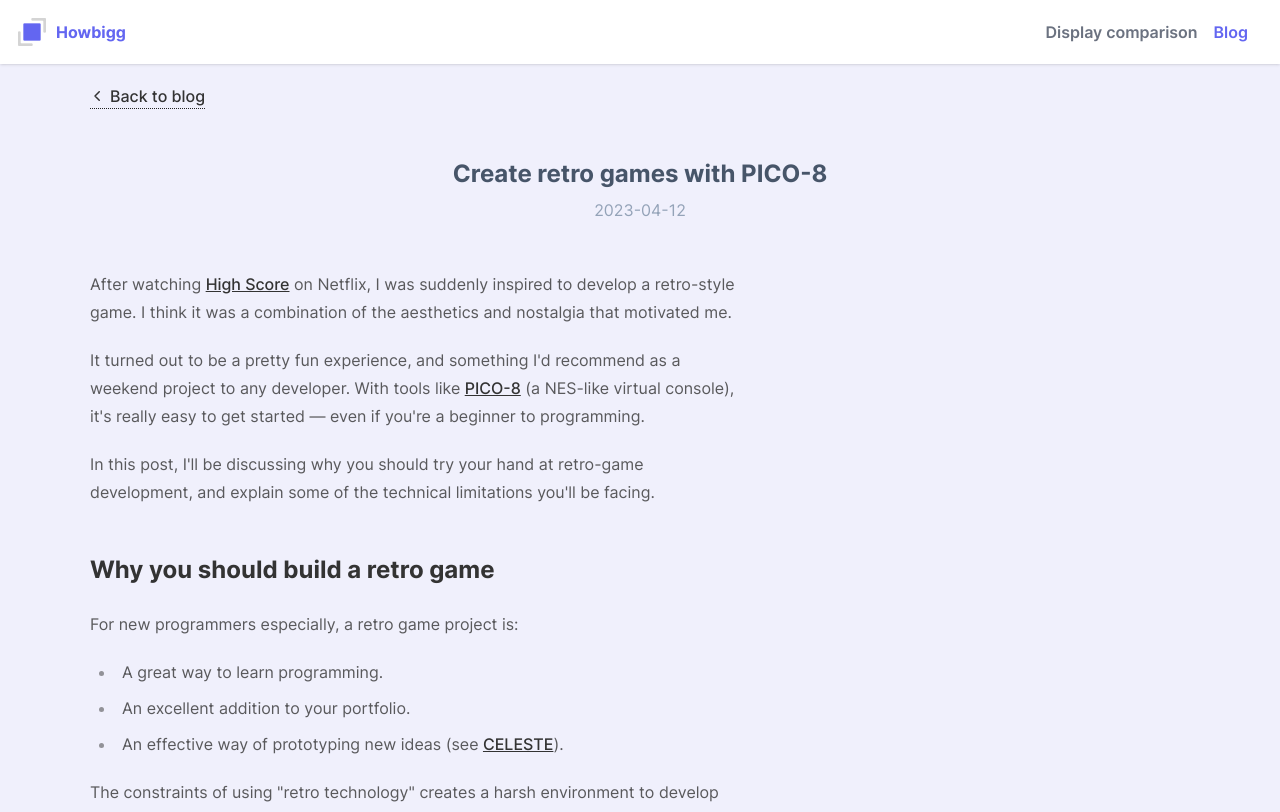
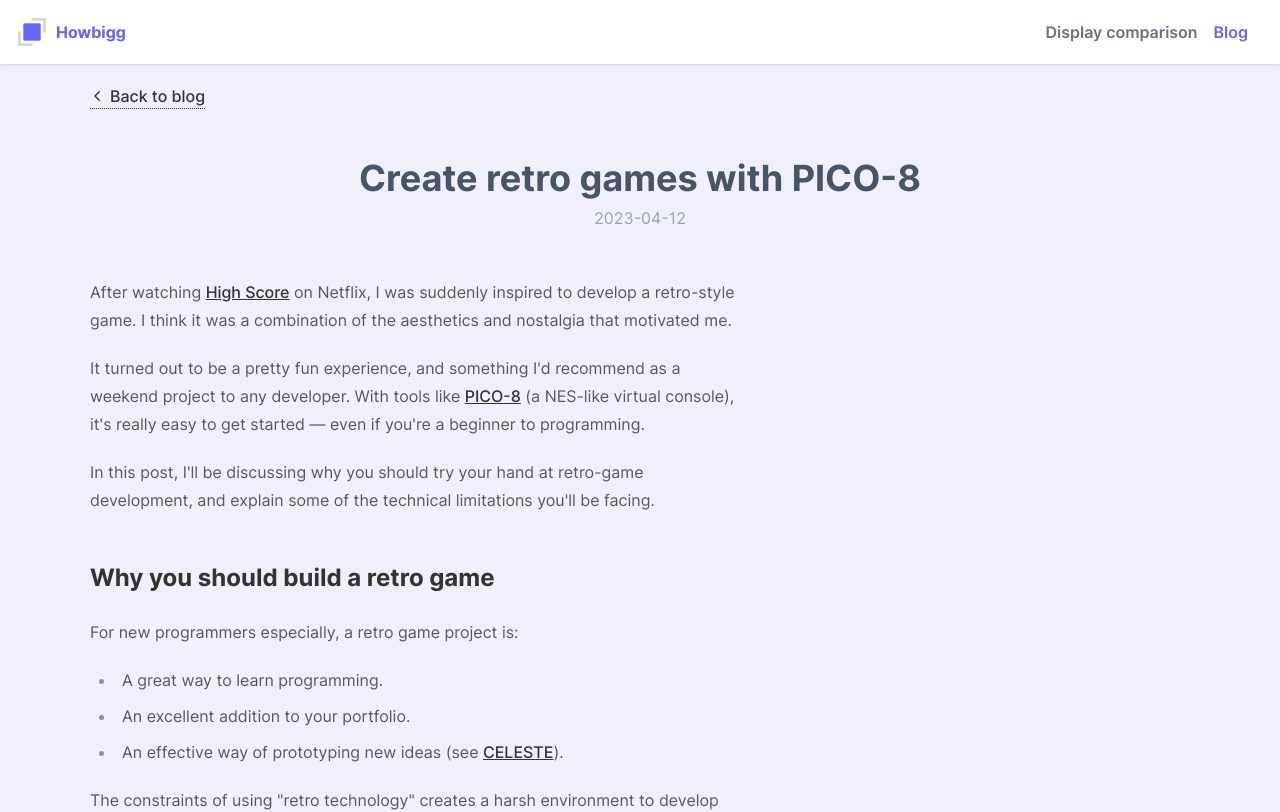
Before and after one commit to jacekobst1/howbigg, a Next.js app: page /blog/retro-with-pico8 in a window 1280 px wide. Shown: the top 812 px of the page. Built offline with nearby package versions, Linux system fonts and the light colour scheme.

Commit message:
Make post title big

```diff
--- a/src/app/blog/[slug]/page.tsx
+++ b/src/app/blog/[slug]/page.tsx
@@ -24,10 +24,9 @@
         Back to blog
       </ArrowLink>
       <div className="my-12 text-center">
-        <h1 className="text-2xl text-slate-600 ">{post.data.title}</h1>
+        <h1 className="text-slate-600 ">{post.data.title}</h1>
         <p className="text-slate-400 mt-2">{post.data.date}</p>
       </div>
-
       <article className="prose">
         <Markdown>{post.content}</Markdown>
       </article>
```
